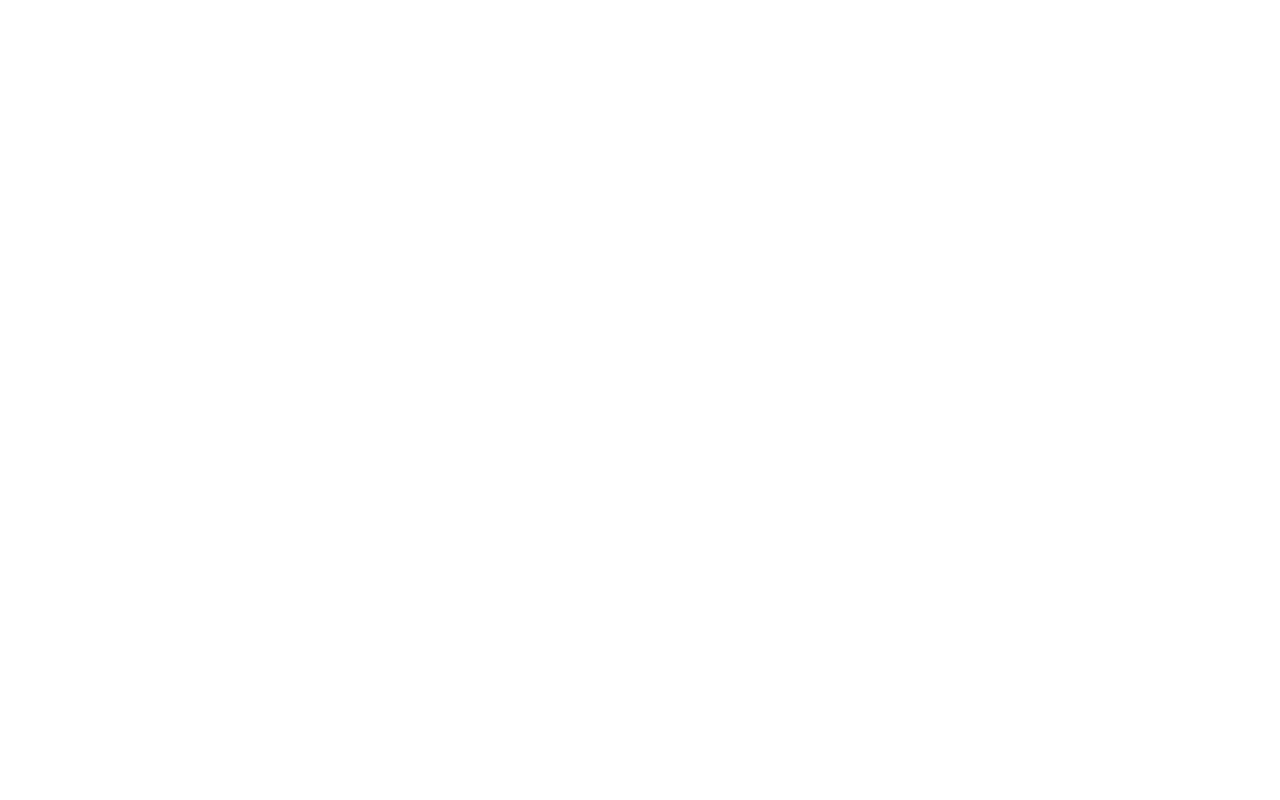
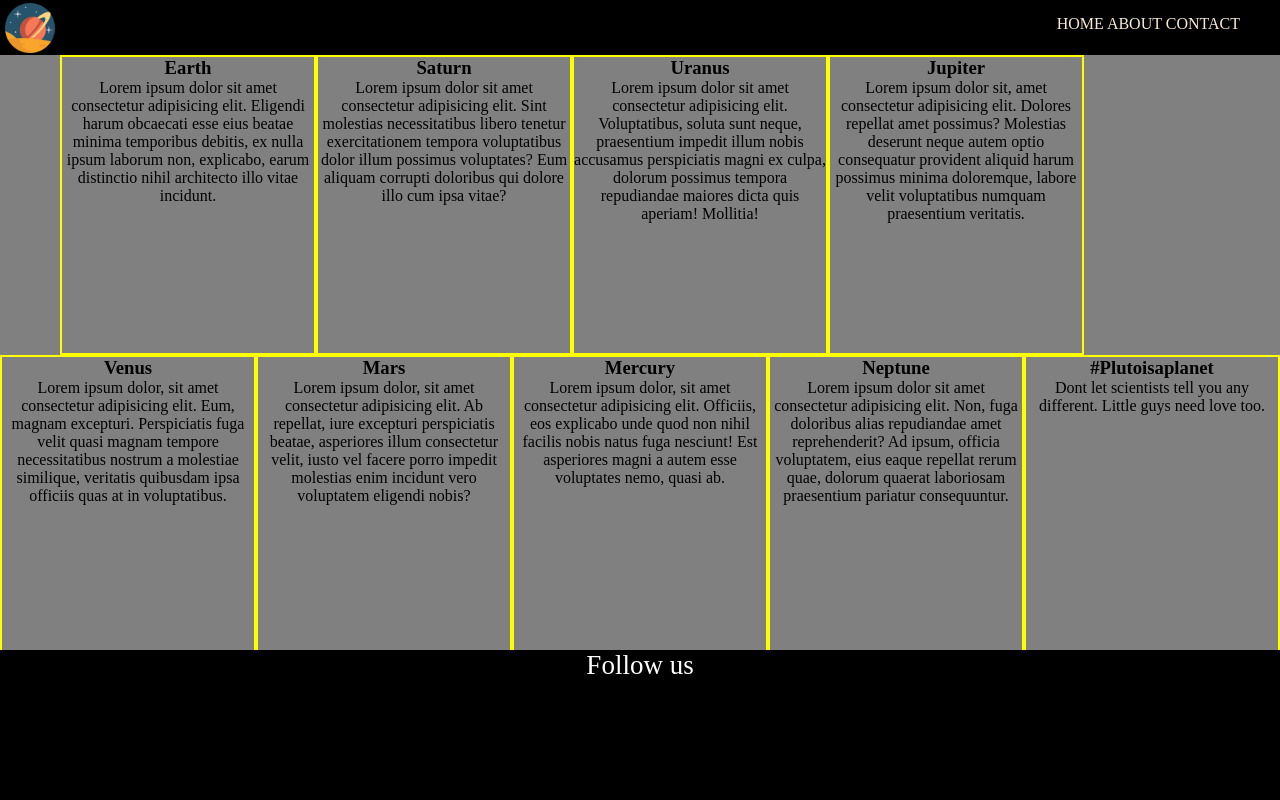
Before and after one commit to TylerSoria5217/w4b-final-project, a plain HTML site: page about.html in a window 1280 px wide. Drawn offline with Linux system fonts and the light colour scheme.

Commit message:
whatever

```diff
--- a/about.html
+++ b/about.html
@@ -9,5 +9,85 @@
 </head>
 <body>
 
+<nav>
+        <div class="logo">
+           <img src="/w4b-final-project/images/logo.png " alt="" width="50px" height="50px">
+        </div>
+
+         <ul>
+        <li>
+            <a href="/w4b-final-project/index.html" target="_blank">Home</a>
+            <a href="/w4b-final-project/about.html" target="_blank">About</a>
+            <a href="/w4b-final-project/contact.html" target="_blank">Contact</a>
+        </li>
+    </ul>
+
+
+    </nav>
+
+
+</section>
+<section class="row">
+    <div class="column">
+    <h3>Earth</h3>
+    <p>Lorem ipsum dolor sit amet consectetur adipisicing elit. Eligendi harum obcaecati esse eius beatae minima temporibus debitis, ex nulla ipsum laborum non, explicabo, earum distinctio nihil architecto illo vitae incidunt.</p>
+    </div>
+    <div class="column">
+        <h3>Saturn</h3>
+        <p>Lorem ipsum dolor sit amet consectetur adipisicing elit. Sint molestias necessitatibus libero tenetur exercitationem tempora voluptatibus dolor illum possimus voluptates? Eum aliquam corrupti doloribus qui dolore illo cum ipsa vitae?</p>
+    </div>
+    <div class="column">
+        <h3>Uranus</h3>
+        <p>Lorem ipsum dolor sit amet consectetur adipisicing elit. Voluptatibus, soluta sunt neque, praesentium impedit illum nobis accusamus perspiciatis magni ex culpa, dolorum possimus tempora repudiandae maiores dicta quis aperiam! Mollitia!</p>
+    </div>
+    <div class="column">
+        <h3>Jupiter</h3>
+        <p>Lorem ipsum dolor sit, amet consectetur adipisicing elit. Dolores repellat amet possimus? Molestias deserunt neque autem optio consequatur provident aliquid harum possimus minima doloremque, labore velit voluptatibus numquam praesentium veritatis.</p>
+    </div>
+
+
+
+</section>
+<section class="row">
+    <div class="column">
+        <h3>Venus</h3>
+        <p>Lorem ipsum dolor, sit amet consectetur adipisicing elit. Eum, magnam excepturi. Perspiciatis fuga velit quasi magnam tempore necessitatibus nostrum a molestiae similique, veritatis quibusdam ipsa officiis quas at in voluptatibus.</p>
+    </div>
+    <div class="column">
+        <h3>Mars</h3>
+        <p>Lorem ipsum dolor, sit amet consectetur adipisicing elit. Ab repellat, iure excepturi perspiciatis beatae, asperiores illum consectetur velit, iusto vel facere porro impedit molestias enim incidunt vero voluptatem eligendi nobis?</p>
+    </div>
+    <div class="column">
+        <h3>Mercury</h3>
+        <p>Lorem ipsum dolor, sit amet consectetur adipisicing elit. Officiis, eos explicabo unde quod non nihil facilis nobis natus fuga nesciunt! Est asperiores magni a autem esse voluptates nemo, quasi ab.</p>
+    </div>
+    <div class="column">
+        <h3>Neptune</h3>
+        <p>Lorem ipsum dolor sit amet consectetur adipisicing elit. Non, fuga doloribus alias repudiandae amet reprehenderit? Ad ipsum, officia voluptatem, eius eaque repellat rerum quae, dolorum quaerat laboriosam praesentium pariatur consequuntur.</p>
+    </div>
+    <div class="column">
+        <h3>#Plutoisaplanet</h3>
+        <p>Dont let scientists tell you any different. Little guys need love too.</p>
+    </div>
+
+
+</section>
+
+
+
+
 </body>
+
+<footer>
+
+    <i class="instagramlogo fa-instagram fa-5x"></i>
+    <ul class="footerwriting">
+        <li>
+            Follow us
+        </li>
+    </ul>
+
+</footer>
+
+
 </html>
--- a/css/about.css
+++ b/css/about.css
@@ -0,0 +1,77 @@
+body{
+    background-color: gray;
+}
+*{
+    margin: 0;
+    padding: 0;
+    box-sizing: border-box;
+
+}
+
+nav{
+    width: 100%;
+    height: 55px;
+    background-color: black;
+    text-align: right;
+    top: 0%;
+
+
+}
+
+nav ul{
+   float: right;
+   list-style-type: none;
+
+}
+
+nav ul li{
+    display: inline-block;
+    margin: 15px 40px;
+}
+nav ul li a{
+    color: antiquewhite;
+    text-decoration: none;
+    text-transform: uppercase;
+}
+nav ul li a:hover{
+    color: yellow;
+}
+.logo{
+    float: left;
+    margin: 3px 5px;
+}
+.livespace{
+position: absolute;
+}
+footer{
+    width: 100%;
+    height: 150px;
+    background-color: black;
+    position: absolute;
+    bottom: 0%;
+}
+
+.row{
+    width: 100%;
+    height: 300px;
+    text-align: center;
+
+}
+.row:after{
+    content: "";
+    display: table;
+
+
+}
+.column{
+    width: 20%;
+    height: 300px;
+    border: 2px solid yellow;
+    float: left;
+
+}
+.footerwriting{
+    color: white;
+    text-align: center;
+    font-size: 27px;
+}
--- a/css/contact.css
+++ b/css/contact.css
@@ -0,0 +1,69 @@
+body
+{
+    background-color: gray;
+}
+*{
+    margin: 0;
+    padding: 0;
+    box-sizing: border-box;
+
+}
+
+nav{
+    width: 100%;
+    height: 55px;
+    background-color: black;
+    text-align: right;
+    top: 0;
+
+}
+
+nav ul{
+   float: right;
+   list-style-type: none;
+
+}
+
+nav ul li{
+    display: inline-block;
+    margin: 15px 40px;
+}
+nav ul li a{
+    color: antiquewhite;
+    text-decoration: none;
+    text-transform: uppercase;
+}
+nav ul li a:hover{
+    color: yellow;
+}
+.logo{
+    float: left;
+    margin: 3px 5px;
+}
+.contactform{
+    text-align: center;
+}
+footer{
+    width: 100%;
+    height: 150px;
+    background-color: black;
+    bottom: 0%;
+    padding-top:  30px;
+    margin-top: auto;
+
+
+}
+.column{
+    float: left;
+    width: 25%;
+}
+.row:after{
+    content: "";
+    display: table;
+    clear: both;
+}
+.footerwriting{
+    color: white;
+    text-align: center;
+    font-size: 27px;
+}
--- a/css/style.css
+++ b/css/style.css
@@ -1,15 +1,20 @@
+body{
+    background-color: gray;
+}
 *{
-    margin:0;
-    padding:0;
+    margin: 0;
+    padding: 0;
     box-sizing: border-box;
 
 }
 
 nav{
     width: 100%;
-    height: 50px;
+    height: 55px;
     background-color: black;
     text-align: right;
+    top: 0;
+
 }
 
 nav ul{
@@ -28,5 +33,40 @@ nav ul li a{
     text-transform: uppercase;
 }
 nav ul li a:hover{
-    color: coral;
+    color: yellow;
 }
+main{
+    width: 100%;
+    height: 200px;
+    background-image: url(/w4b-final-project/images/main\ image.jpg);
+    background-position: center;
+    background-size: cover;
+    background-repeat: none;
+
+}
+.herotext{
+    color: rgb(197, 165, 4);
+    font-size: 3rem;
+    text-align: center;
+    position: relative;
+    top: 35%;
+    position: sticky;
+
+}
+.logo{
+    float: left;
+    margin: 3px 5px;
+
+}
+footer{
+    width: 100%;
+    height: 150px;
+    background-color: black;
+    position: absolute;
+    bottom: 0%;
+}
+.footerwriting{
+    color: white;
+    text-align: center;
+    font-size: 27px;
+}
```
Also changed, not shown: contact.html (+41 -0 lines), index.html (+40 -4 lines), images/logo.png (added), 1 other file.
